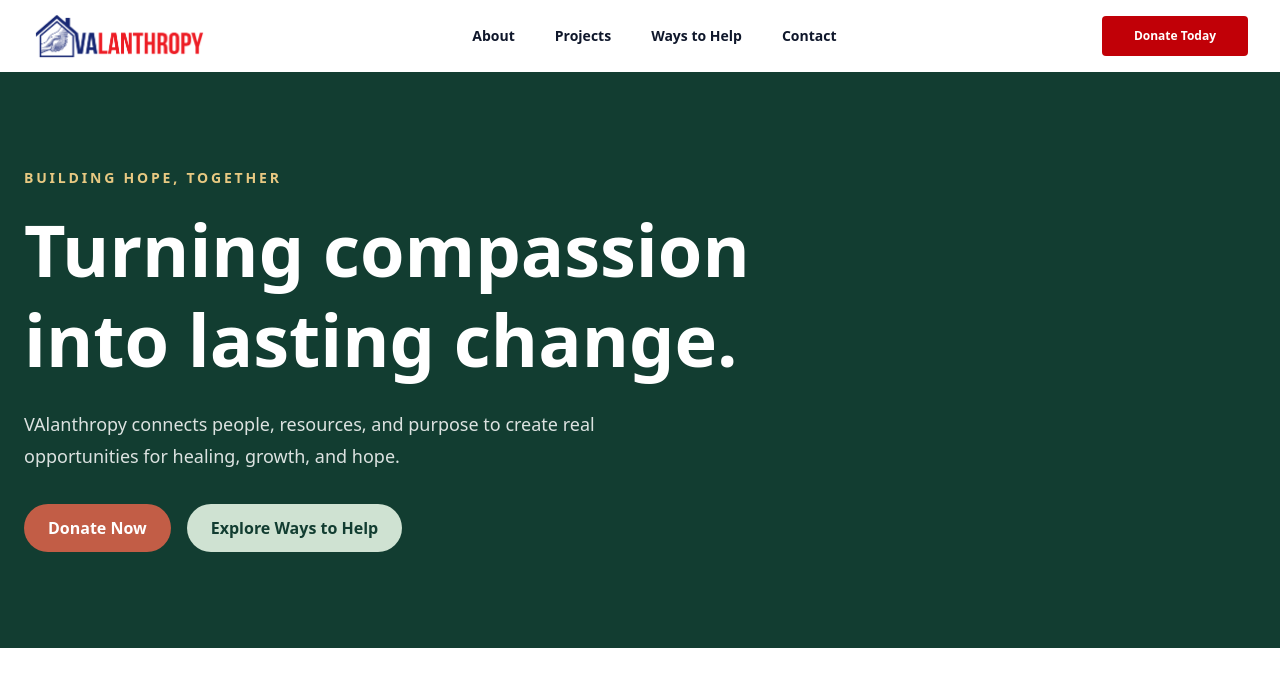
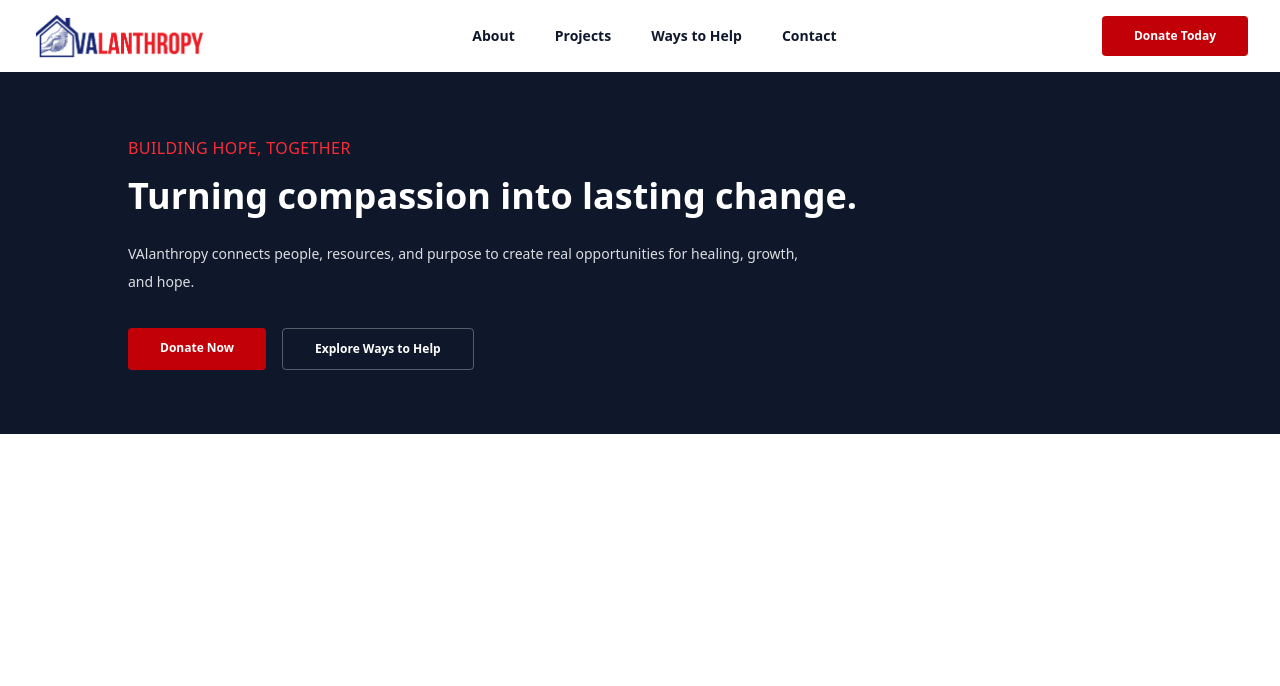
Before and after one commit to ktp-usc/valanthropy, a Next.js app: page / in a window 1280 px wide. Shown: the top 686 px of the page. Built offline with nearby package versions, Linux system fonts and the light colour scheme.

Commit message:
Align homepage styling with Tristan's style guide

```diff
--- a/app/page.tsx
+++ b/app/page.tsx
@@ -1,36 +1,50 @@
 import Link from "next/link";
 import Header from "@/components/header";
 
+const PAGE = "bg-white text-slate-900";
+const HERO = "bg-slate-900 px-8 py-16 text-white md:px-16";
+const CONTAINER = "mx-auto max-w-5xl";
+const EYEBROW = "mb-4 text-[16px] uppercase tracking-wide text-red-500";
+const TITLE = "max-w-3xl text-4xl font-bold";
+const DESCRIPTION = "mt-6 max-w-2xl text-sm leading-7 text-white/85";
+const ACTIONS = "mt-8 flex flex-wrap gap-4";
+const PRIMARY_BUTTON =
+    "inline-block rounded bg-red-700 px-8 py-3 text-xs font-semibold text-white transition hover:bg-red-800";
+const SECONDARY_BUTTON =
+    "inline-block rounded border border-white/30 px-8 py-3 text-xs font-semibold text-white transition hover:bg-white/10";
+
 export default function Home() {
     return (
+        <div className={PAGE}>
+            <Header />
+
             <main>
-            <Header />
-            <section className="bg-[#123d31] px-6 py-24 text-white">
-                <div className="mx-auto max-w-7xl">
-                    <p className="mb-4 text-sm font-semibold tracking-[0.2em] text-[#e8c982]">
-                        BUILDING HOPE, TOGETHER
-                    </p>
+                {/* Hero */}
+                <section className={HERO}>
+                    <div className={CONTAINER}>
+                        <p className={EYEBROW}>Building hope, together</p>
 
-                    <h1 className="max-w-3xl text-5xl font-semibold leading-tight md:text-7xl">
+                        <h1 className={TITLE}>
                             Turning compassion into lasting change.
                         </h1>
 
-                    <p className="mt-6 max-w-2xl text-lg leading-8 text-white/85">
-                        VAlanthropy connects people, resources, and purpose to
-                        create real opportunities for healing, growth, and hope.
+                        <p className={DESCRIPTION}>
+                            VAlanthropy connects people, resources, and purpose
+                            to create real opportunities for healing, growth,
+                            and hope.
                         </p>
 
-                    <div className="mt-8 flex flex-wrap gap-4">
+                        <div className={ACTIONS}>
                             <Link
                                 href="/ways-to-help"
-                            className="rounded-full bg-[#c25d46] px-6 py-3 font-semibold text-white"
+                                className={PRIMARY_BUTTON}
                             >
                                 Donate Now
                             </Link>
 
                             <Link
                                 href="/ways-to-help"
-                            className="rounded-full bg-[#cfe2d2] px-6 py-3 font-semibold text-[#123d31]"
+                                className={SECONDARY_BUTTON}
                             >
                                 Explore Ways to Help
                             </Link>
@@ -38,5 +52,6 @@ export default function Home() {
                     </div>
                 </section>
             </main>
+        </div>
     );
 }
```
Lines whose indentation alone changed are shown as unchanged.
